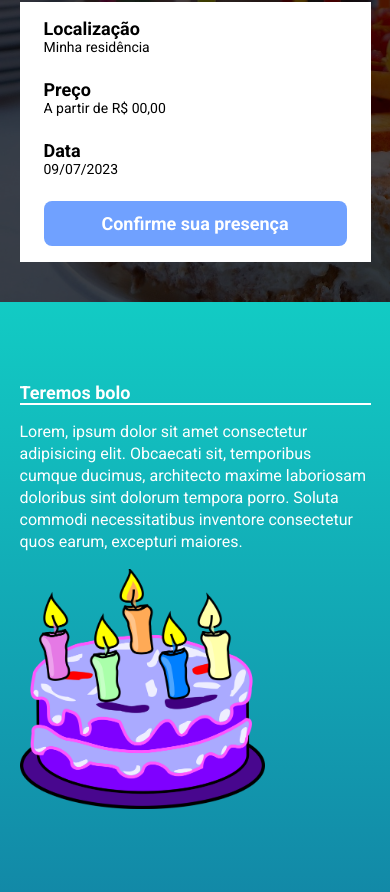
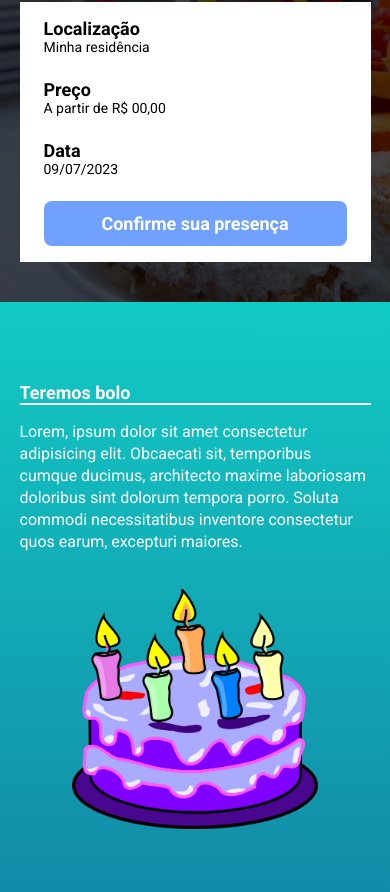
Before and after one commit to LiedsonDev/landing_page_m22, a website built with Parcel: page src/index.html in a window 390 px wide. Shown: the part 208-1100 px from the top of the page. Built offline with nearby package versions, Linux system fonts and the light colour scheme.

Commit message:
fix: correção de responsividade na visão mobile

```diff
--- a/src/scripts/main.js
+++ b/src/scripts/main.js
@@ -1,6 +1,6 @@
 AOS.init()
 
-const dataEvento = new Date("July 09, 2023 19:00:00");
+const dataEvento = new Date("July 09, 2024 19:00:00");
 const timeStempEvento = dataEvento.getTime();
 
 const contaTempo = setInterval(function() {
--- a/src/styles/_event.scss
+++ b/src/styles/_event.scss
@@ -54,7 +54,9 @@
 
     @media (max-width: 640px) {
         .container {
-            display: block;
+            flex-direction: column;
+            align-items: center;
+            gap: 20px;
         }
 
         &__image {
```
